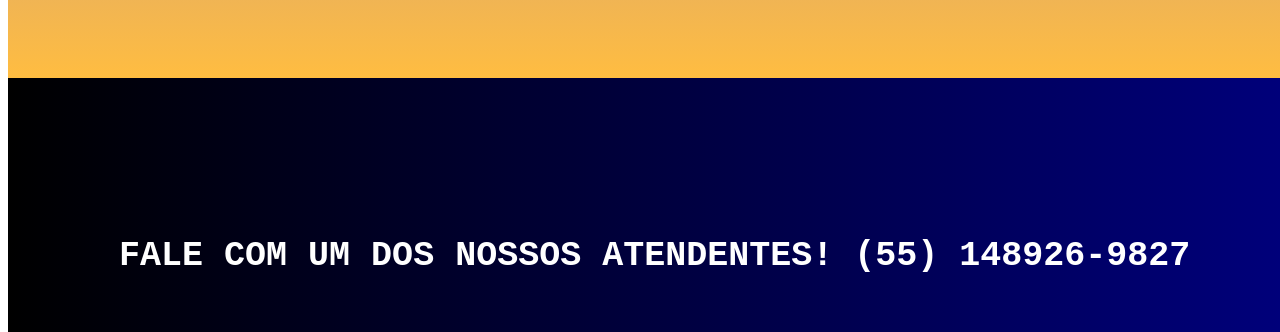
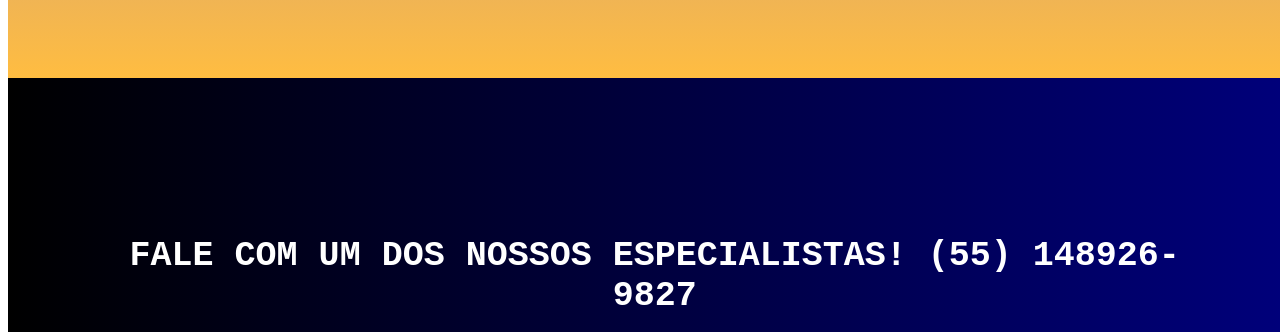
Before and after one commit to ErickAnthonyNovaes/SoundCore, a plain HTML site: page produtos1.html in a window 1280 px wide. Shown: the part 1180-1512 px from the top of the page. Drawn offline with Linux system fonts and the light colour scheme.

Commit message:
produtos1.html

```diff
--- a/produtos1.html
+++ b/produtos1.html
@@ -190,7 +190,7 @@ a, input[type=text], .search-container button {
         </div>
     </div>
     <div class="conteudo3">
-      <h5 class="palavras" style="color: #fff;">FALE COM UM DOS NOSSOS ATENDENTES! (55) 148926-9827</h5>
+      <h5 class="palavras" style="color: #fff;">FALE COM UM DOS NOSSOS ESPECIALISTAS! (55) 148926-9827</h5>
       <h5 class="palavras" style="color: #fff;">SUPORTE TÉCNICO: 0800 013 2083</h5>
       <img src="SoundCore Logo.png" class="logo2">
     </div>
```
